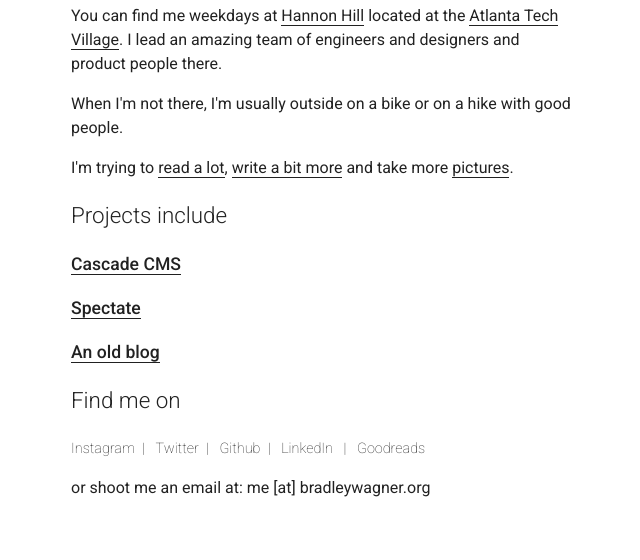
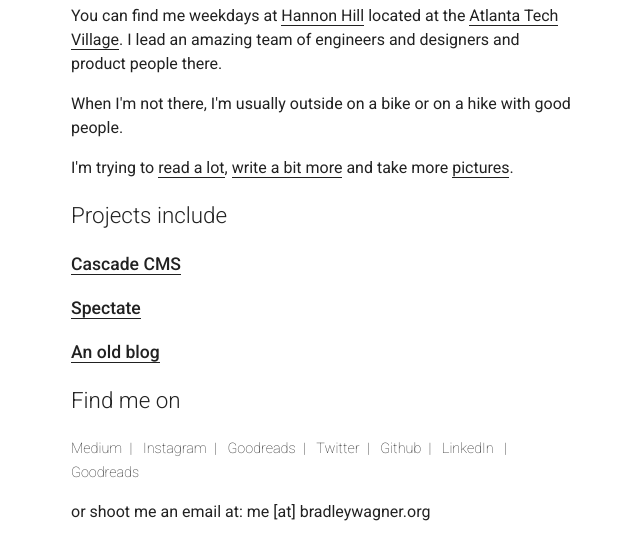
Before and after one commit to bradical/bradical.github.io, a website: page index.html in a window 1280 px wide. Shown: the part 232-792 px from the top of the page, without its empty margins (319-959 px from the left). Drawn offline with Linux system fonts and the light colour scheme.

Commit message:
Medium blog

```diff
--- a/index.html
+++ b/index.html
@@ -49,7 +49,9 @@
     <section class="social">
       <h2>Find me on</h2>
       <ul>
+        <li><a href="https://m.bradleywagner.org">Medium</a></li>
         <li><a href="https://www.instagram.com/bradley_wagner">Instagram</a></li>
+        <li><a href="https://www.goodreads.com/user/show/570341-bradley">Goodreads</a></li>
         <li><a href="https://twitter.com/bradleywagner">Twitter</a></li>
         <li><a href="https://github.com/bradical">Github</a></li>
         <li><a href="https://www.linkedin.com/in/booradley">LinkedIn </a></li>
```
